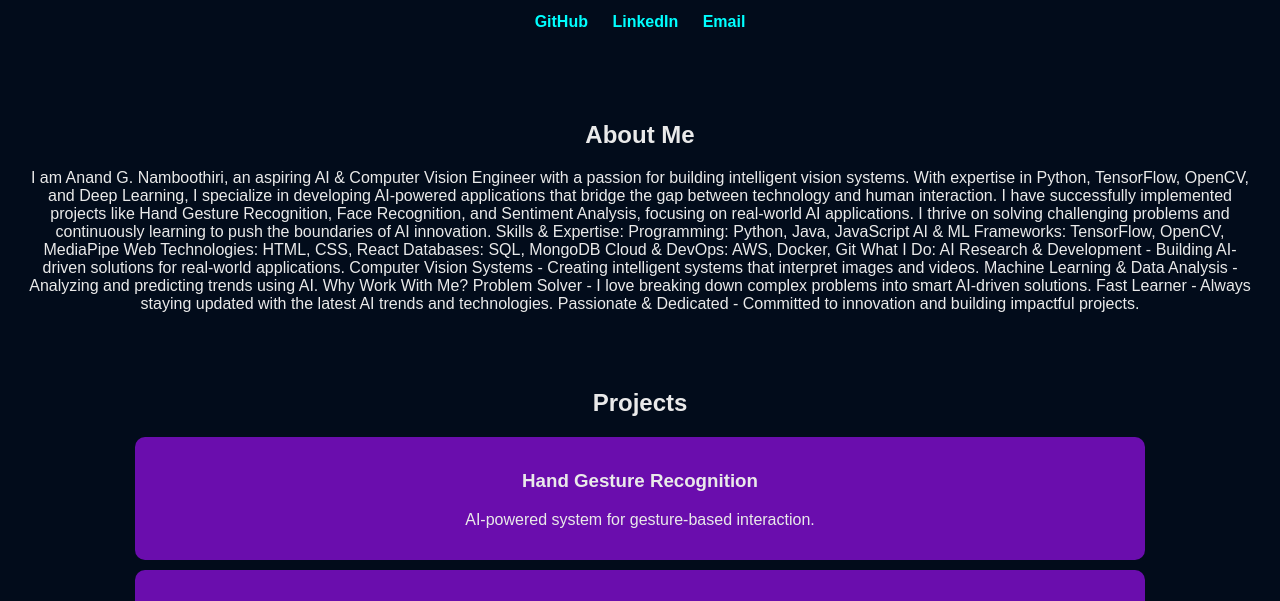
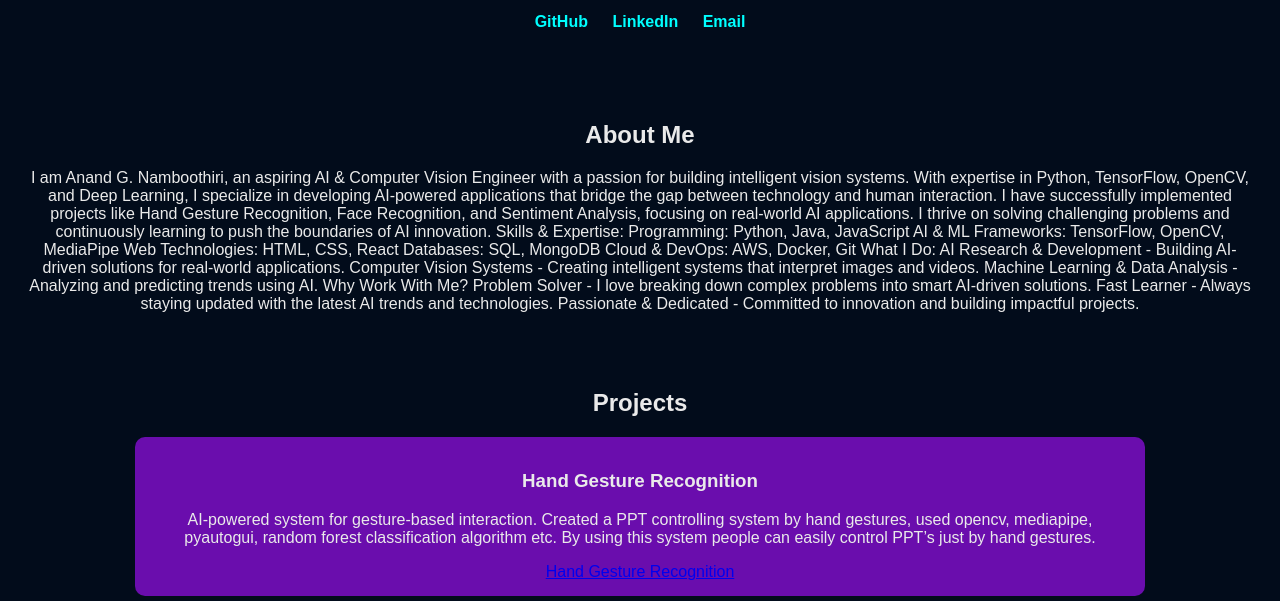
Before and after one commit to Anandgnamboothiri/portfolio, a plain HTML site: page index.html in a window 1280 px wide. Shown: the part 159-760 px from the top of the page. Drawn offline with Linux system fonts and the light colour scheme; a script that the page names is missing.

Commit message:
Update index.html

```diff
--- a/index.html
+++ b/index.html
@@ -50,7 +50,8 @@
         <div class="project-list">
             <div class="project">
                 <h3>Hand Gesture Recognition</h3>
-                <p>AI-powered system for gesture-based interaction.</p>
+                <p>AI-powered system for gesture-based interaction.   Created a PPT controlling system by hand gestures, used opencv, mediapipe, pyautogui, random forest classification algorithm etc. By using this system people can easily control PPT’s just by hand gestures.</p>
+                <a href="https://github.com/Anandgnamboothiri/Guesture-control-presntation-system">Hand Gesture Recognition</a>
             </div>
             <div class="project">
                 <h3>Face Recognition</h3>
```
